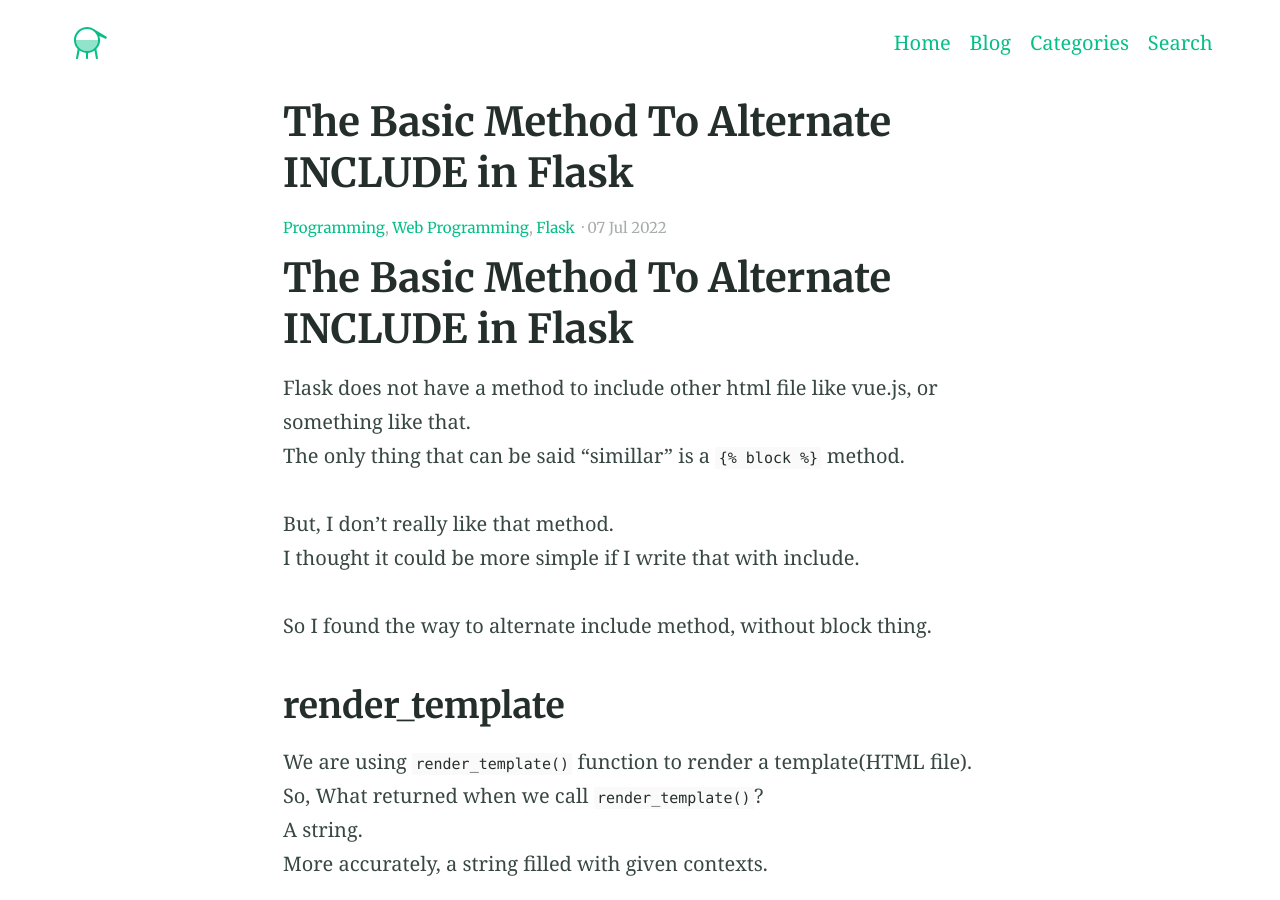
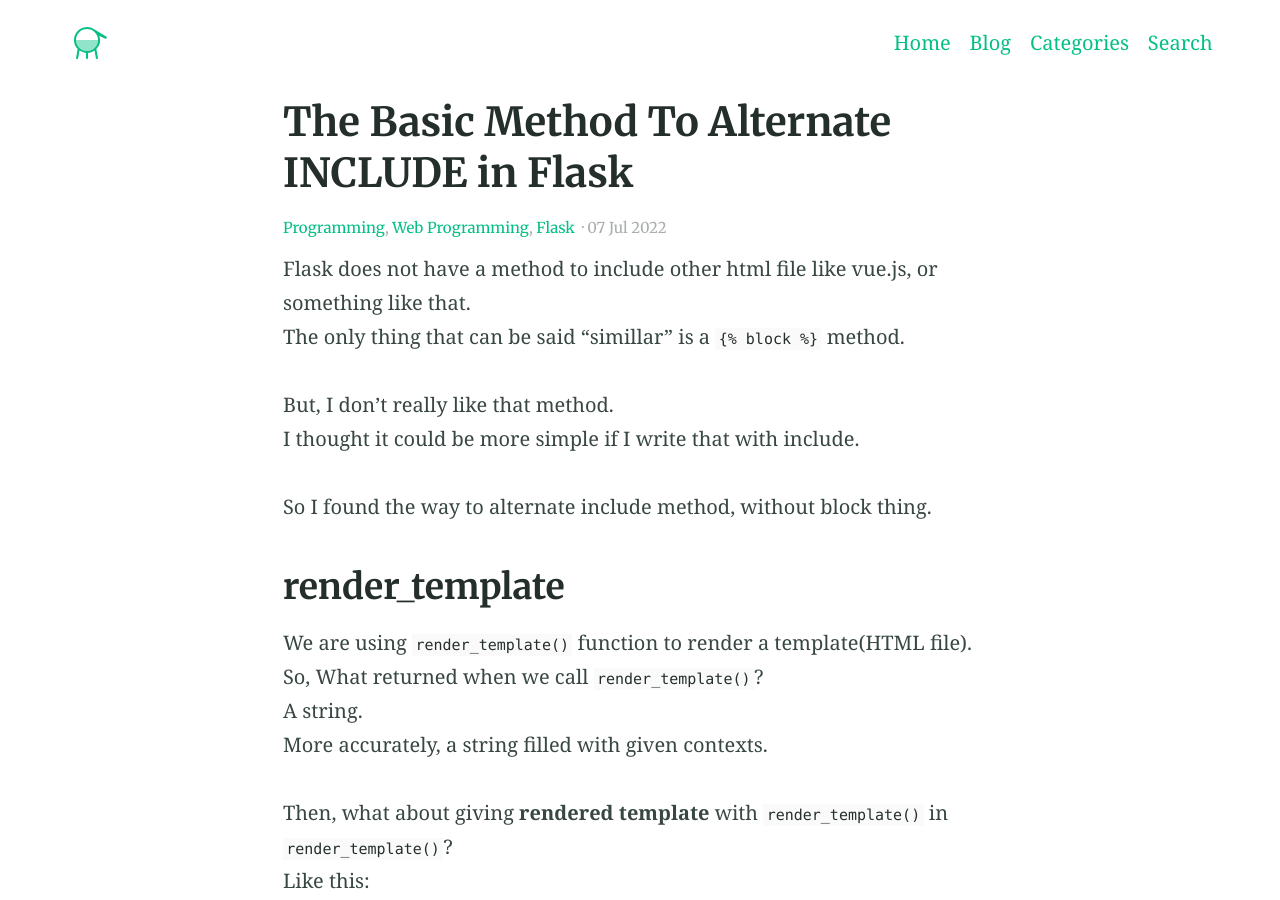
Before and after one commit to sserve-kr/sserve-kr.github.io, a Jekyll site: the page built from _posts/2022-7-7-3.md, in a window 1280 px wide and 900 px high. Built offline with Jekyll 4.4.1, drawn with Linux system fonts in a browser that asks for light colours; comment, search, counter and statistics services are not loaded.

Commit message:
Update 2022-7-7-3.md

```diff
--- a/_posts/2022-7-7-3.md
+++ b/_posts/2022-7-7-3.md
@@ -6,8 +6,6 @@ categories:
  - Flask
 excerpt: Flask does not have a method to include other html file like vue.js, or something like that. The only thing that can be said "simillar" is a block method.
 ---
-
-# The Basic Method To Alternate INCLUDE in Flask
 
 Flask does not have a method to include other html file like vue.js, or something like that.
 The only thing that can be said "simillar" is a `{% raw %}{% block %}{% endraw %}` method.
```
